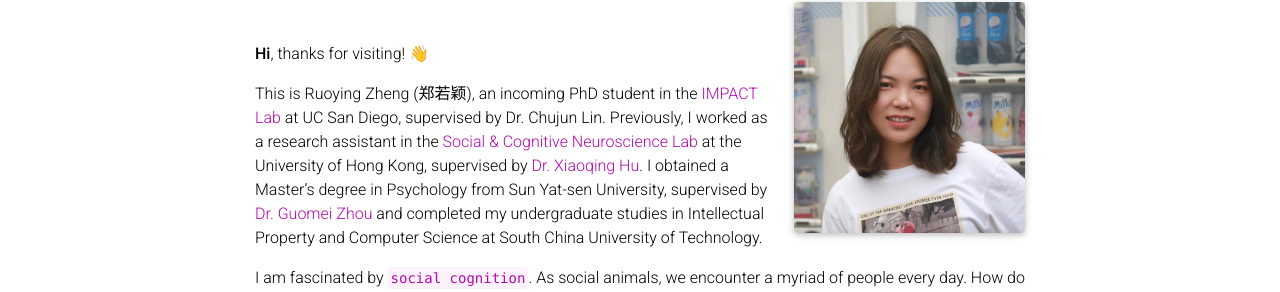
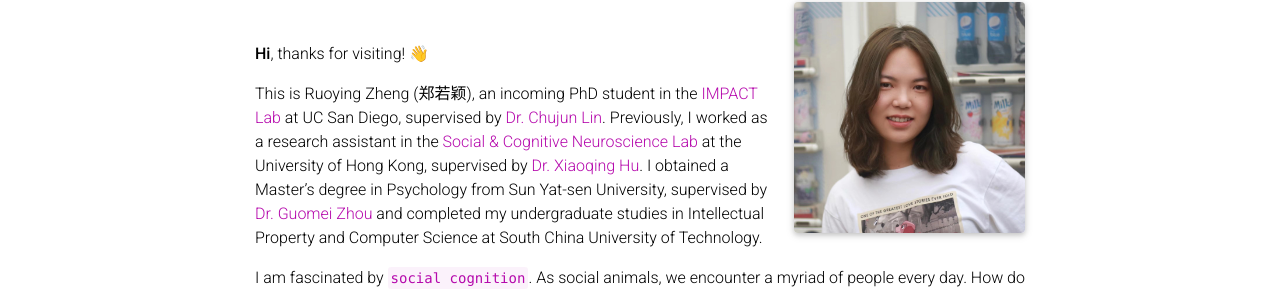
Before and after one commit to RuoyingZheng/RuoyingZheng.github.io, a Jekyll site: the page built from _pages/about.md, in a window 1280 px wide and 1020 px high. Shown: the part 271-563 px from the top of the window. Built offline with Jekyll 4.4.1, drawn with Linux system fonts in a browser that asks for light colours; full-size pictures stand in for the smaller copies a plugin makes; comment, search, counter and statistics services are not loaded; a style sheet for code colours, icons or effects is not loaded; part of the change alters nothing that is shown.

```diff
--- a/_pages/about.md
+++ b/_pages/about.md
@@ -23,7 +23,7 @@ social: true  # includes social icons at the bottom of the page
 
 <strong>Hi</strong>, thanks for visiting! 👋
 
-This is Ruoying Zheng (郑若颖), an incoming PhD student in the <a href="https://impactlab-ucsd.github.io/" target="_blank"> IMPACT Lab</a> at UC San Diego, supervised by Dr. Chujun Lin. Previously, I worked as a research assistant in the <a href="https://www.psychology.hku.hk/scnlab/home.html" target="_blank"> Social & Cognitive Neuroscience Lab</a> at the University of Hong Kong, supervised by <a href="https://scholar.google.com/citations?user=SxV9Em8AAAAJ&hl=en&oi=ao"  target="_blank">Dr. Xiaoqing Hu</a>. I obtained a Master's degree in Psychology from Sun Yat-sen University, supervised by <a href="https://scholar.google.com/citations?user=4enh0nMAAAAJ&hl=en&oi=ao" target="_blank">Dr. Guomei Zhou</a> and completed my undergraduate studies in Intellectual Property and Computer Science at South China University of Technology.
+This is Ruoying Zheng (郑若颖), an incoming PhD student in the <a href="https://impactlab-ucsd.github.io/" target="_blank">IMPACT Lab</a> at UC San Diego, supervised by <a href="https://scholar.google.com/citations?user=jOyTedwAAAAJ&hl=en" target="_blank">Dr. Chujun Lin</a>. Previously, I worked as a research assistant in the <a href="https://www.psychology.hku.hk/scnlab/home.html" target="_blank"> Social & Cognitive Neuroscience Lab</a> at the University of Hong Kong, supervised by <a href="https://scholar.google.com/citations?user=SxV9Em8AAAAJ&hl=en&oi=ao"  target="_blank">Dr. Xiaoqing Hu</a>. I obtained a Master's degree in Psychology from Sun Yat-sen University, supervised by <a href="https://scholar.google.com/citations?user=4enh0nMAAAAJ&hl=en&oi=ao" target="_blank">Dr. Guomei Zhou</a> and completed my undergraduate studies in Intellectual Property and Computer Science at South China University of Technology.
 
 I am fascinated by <code class="language-plaintext highlighter-rouge">social cognition</code>. As social animals, we encounter a myriad of people every day. How do we form first impressions of others via their faces and thus influence our subsequent social behaviors? How is this process affected by motion cues and social context? I currently combine behavioral experiments and computational modeling to explore these questions.
 
```
